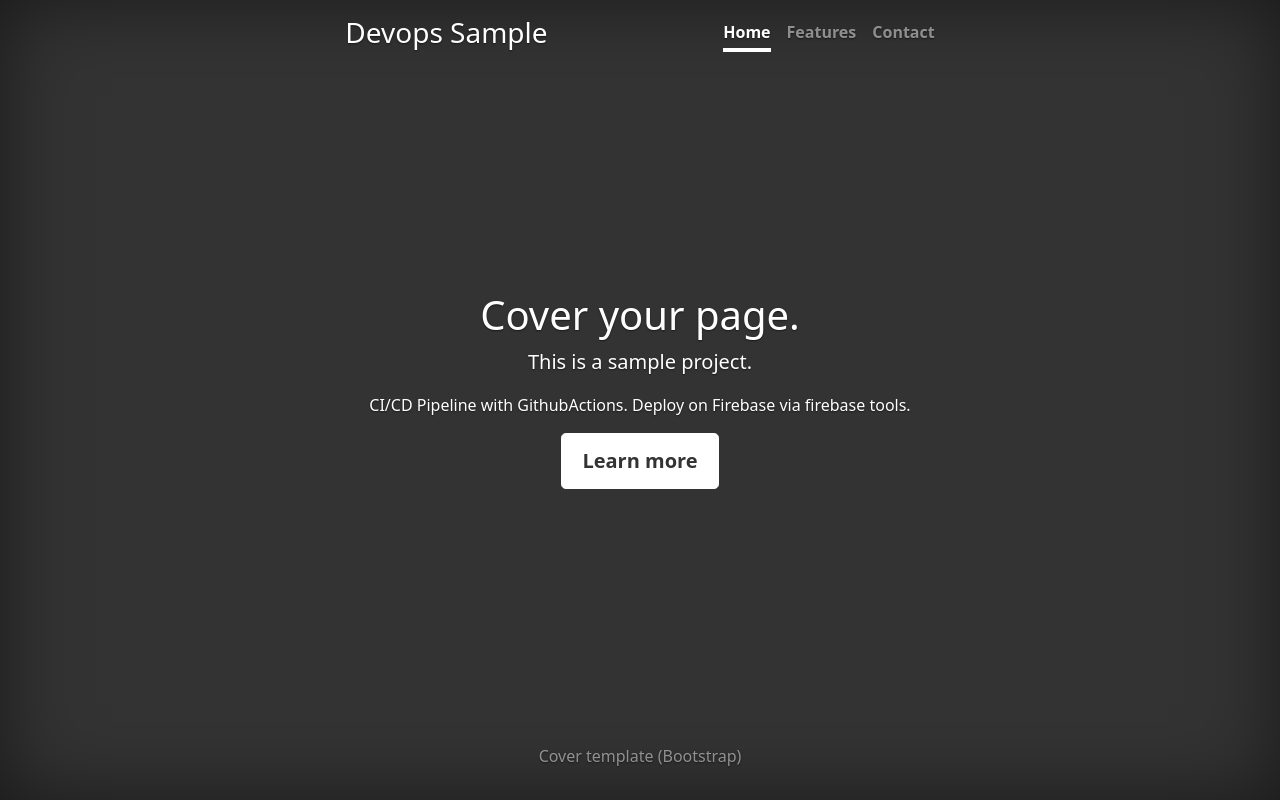
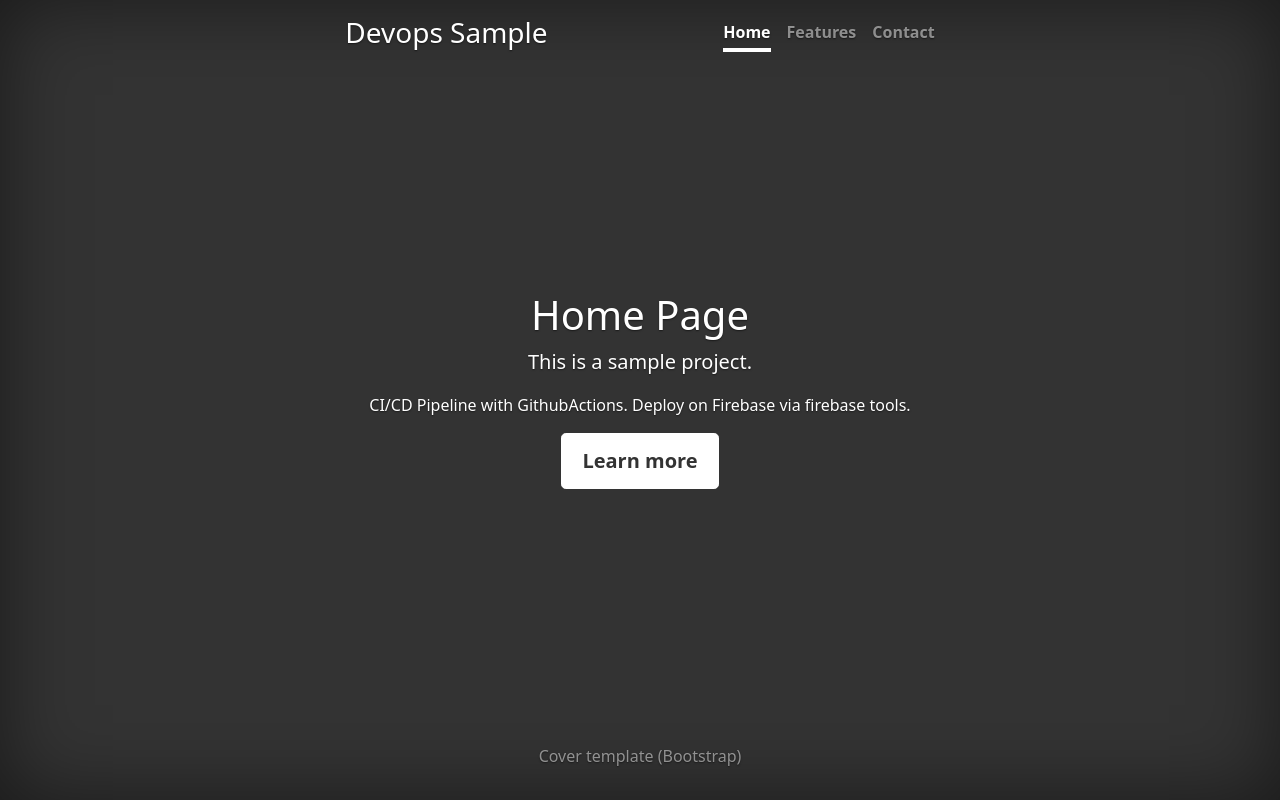
Before and after one commit to ezegavilan/devops-sample, an Angular app: page /home in a window 1280 px wide. Built offline with nearby package versions, Linux system fonts and the light colour scheme.

Commit message:
Home Page

```diff
--- a/src/app/components/home/home.component.html
+++ b/src/app/components/home/home.component.html
@@ -22,7 +22,7 @@
       </header>
 
       <main role="main" class="inner cover">
-        <h1 class="cover-heading">Cover your page.</h1>
+        <h1 class="cover-heading">Home Page</h1>
 	<p class="lead">This is a sample project.</p>
 	<p>CI/CD Pipeline with GithubActions. Deploy on Firebase via firebase tools.</p>
         <p class="lead">
```
